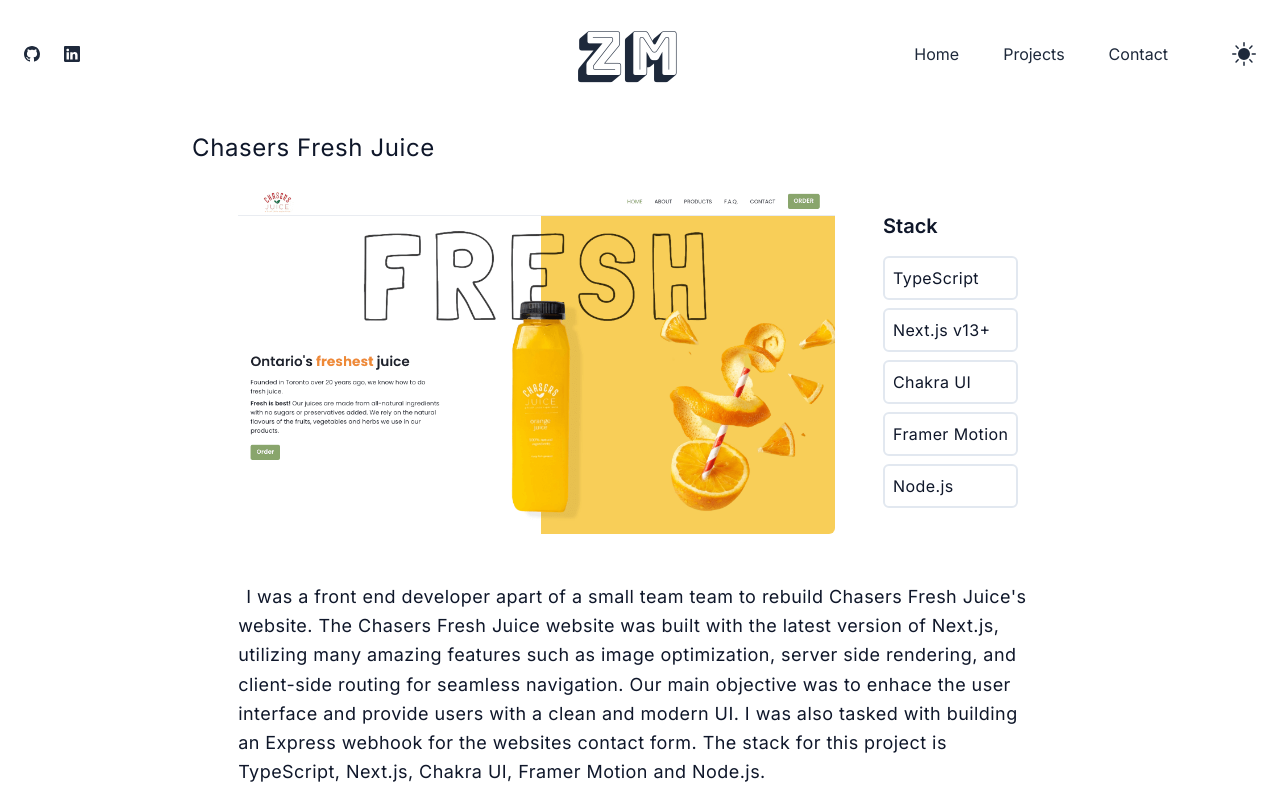
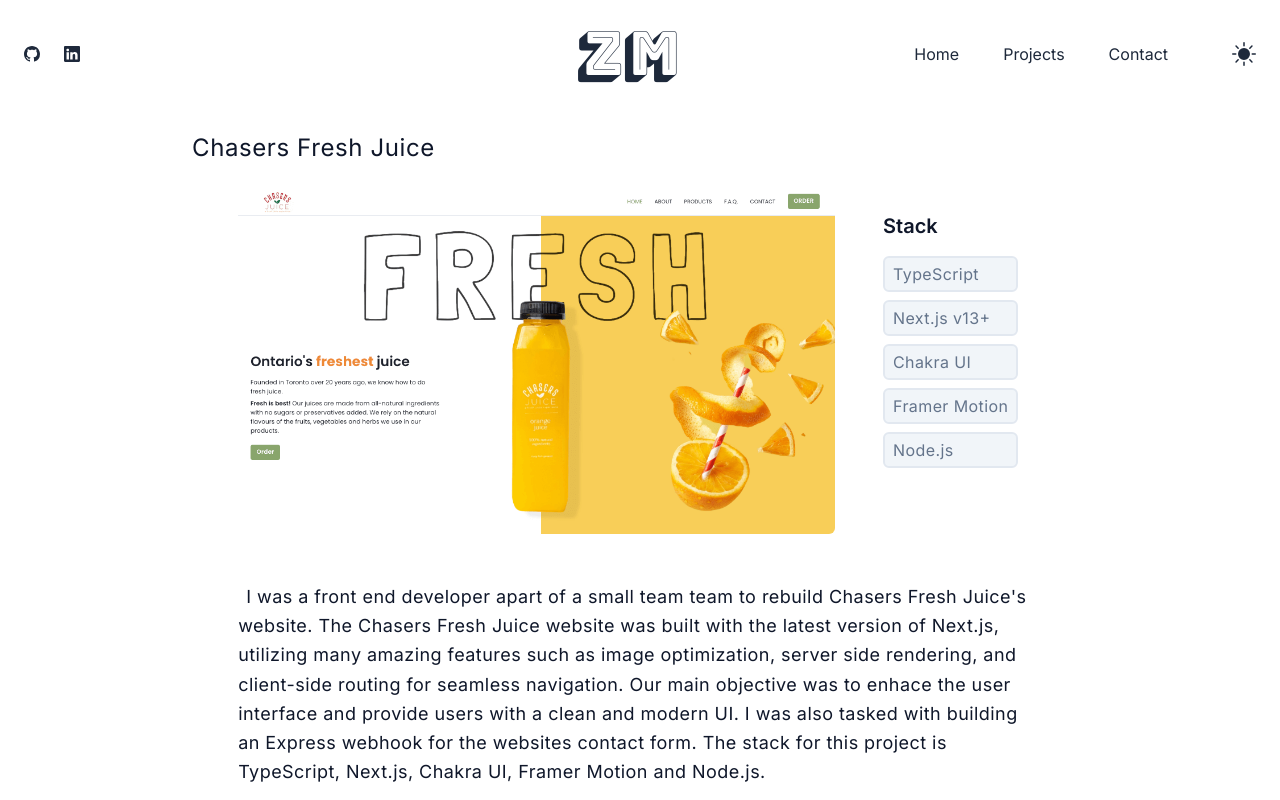
Before and after one commit to zakmayfield/portfolio, a Next.js app: page /projects/chasers-juice in a window 1280 px wide. Shown: the top 800 px of the page. Built offline with nearby package versions, Linux system fonts and the light colour scheme; a web font is replaced by a local one.

Commit message:
bg to tags

```diff
--- a/src/features/project/Project.tsx
+++ b/src/features/project/Project.tsx
@@ -28,7 +28,7 @@ export const Project: FC<ProjectProps> = ({ project }) => {
             <h3 className='text-xl font-semibold'>Stack</h3>
             <ul className='mt-4 flex flex-wrap md:flex-col gap-6 md:gap-2 tracking-wide'>
               {project.stack.map((item) => (
-                <li key={project.id} className='p-2 border-2 rounded-md'>
+                <li key={project.id} className='px-2 py-1 border-2 bg-slate-100 text-slate-500 rounded-md'>
                   {item}
                 </li>
               ))}
```
